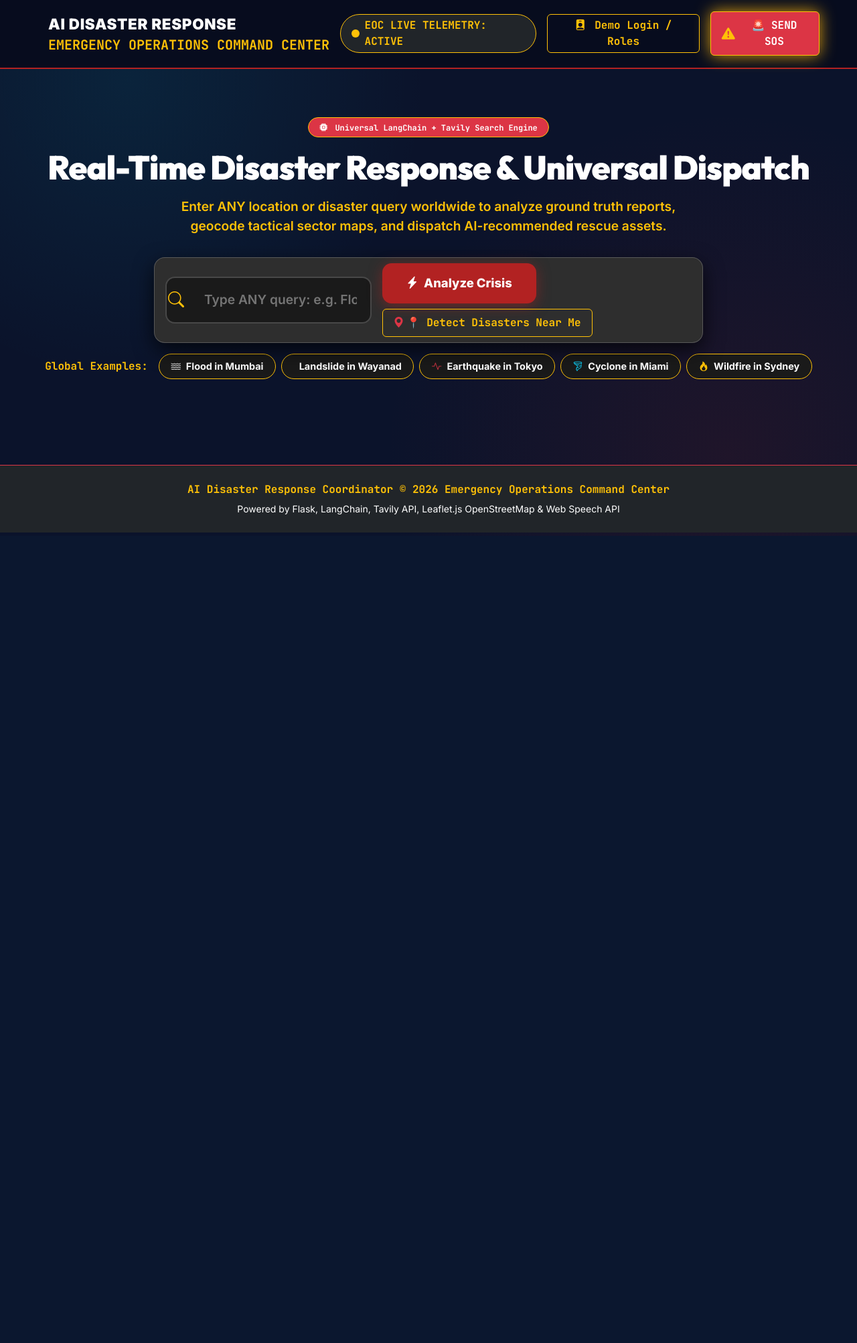
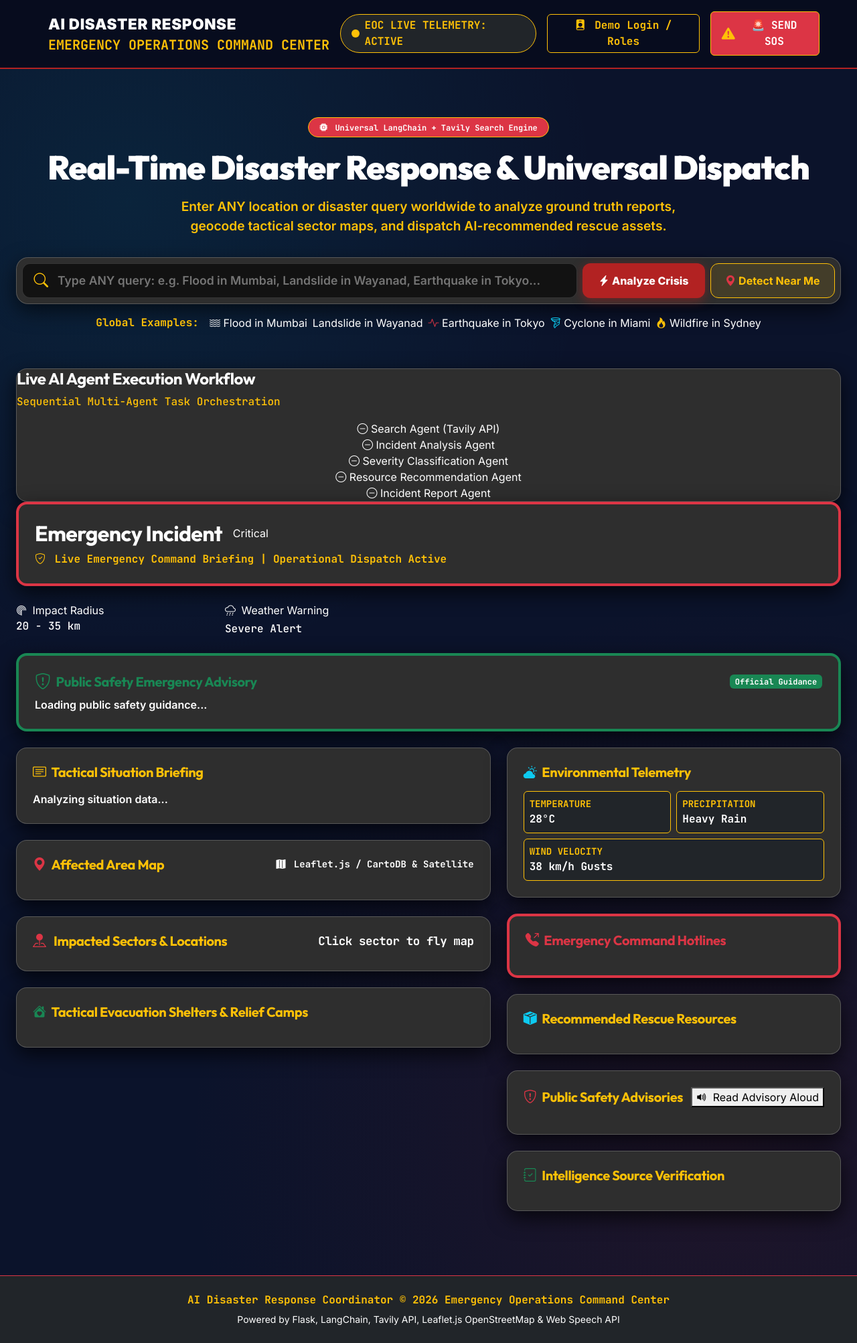
Before and after one commit to Vaibhavi0106/AI-Disaster-Response-Coordinator, a Flask app: page / in a window 1280 px wide. Shown: the whole page at 67% size. Before the commit the page ends 800 px from the top, so only its background shows below. Run offline with Flask 3, Linux system fonts and the light colour scheme.

Commit message:
Fix search bar layout alignment, button heights, and icon rendering

```diff
--- a/static/css/style.css
+++ b/static/css/style.css
@@ -117,61 +117,103 @@ h1, h2, h3, h4, h5, h6, .brand-text {
 
 /* Search Bar */
 .search-box-container {
-  max-width: 820px;
+.search-box-container {
+  max-width: 960px;
   margin: 0 auto;
 }
 
-.search-input-group {
+.search-input-wrapper {
+  border-radius: 18px;
+  border: 1px solid var(--border-contrast);
+  box-shadow: 0 10px 30px rgba(0, 0, 0, 0.6);
+}
+
+.search-field-container {
   position: relative;
   display: flex;
   align-items: center;
+  width: 100%;
 }
 
 .search-input {
-  background: #1a1a1a;
-  border: 2px solid var(--border-contrast);
+  background: #121212;
+  border: 1px solid rgba(255, 255, 255, 0.15);
   color: #ffffff;
-  border-radius: 14px;
-  padding: 1.15rem 1.25rem 1.15rem 3.5rem;
-  font-size: 1.2rem;
+  border-radius: 12px;
+  padding: 0.85rem 1rem 0.85rem 3.25rem;
+  font-size: 1.1rem;
   font-weight: 600;
   width: 100%;
+  height: 52px;
   transition: all 0.3s ease;
 }
 
 .search-input:focus {
   outline: none;
-  background: #111111;
+  background: #0a0a0a;
   border-color: var(--accent-yellow);
-  box-shadow: 0 0 25px rgba(255, 193, 7, 0.35);
+  box-shadow: 0 0 20px rgba(255, 193, 7, 0.3);
   color: #ffffff;
 }
 
 .search-icon-inside {
   position: absolute;
-  left: 1.25rem;
-  font-size: 1.5rem;
+  left: 1.1rem;
+  font-size: 1.35rem;
   color: var(--accent-yellow);
   pointer-events: none;
+  z-index: 2;
 }
 
 .btn-analyze {
   background: var(--primary-red);
   color: #ffffff;
   font-weight: 800;
-  font-size: 1.15rem;
-  padding: 1rem 2.25rem;
-  border-radius: 14px;
+  font-size: 1rem;
+  padding: 0 1.5rem;
+  height: 52px;
+  border-radius: 12px;
   border: none;
   cursor: pointer;
+  display: inline-flex;
+  align-items: center;
+  justify-content: center;
   transition: all 0.25s ease;
-  box-shadow: 0 4px 20px rgba(178, 34, 34, 0.5);
+  box-shadow: 0 4px 15px rgba(178, 34, 34, 0.5);
 }
 
 .btn-analyze:hover {
   background: #d32f2f;
   transform: translateY(-2px);
-  box-shadow: 0 8px 25px rgba(211, 47, 47, 0.7);
+  box-shadow: 0 6px 20px rgba(211, 47, 47, 0.7);
+}
+
+.btn-detect-nearby {
+  background: rgba(255, 193, 7, 0.1);
+  color: var(--accent-yellow);
+  border: 1px solid var(--accent-yellow);
+  font-weight: 700;
+  font-size: 1rem;
+  padding: 0 1.35rem;
+  height: 52px;
+  border-radius: 12px;
+  cursor: pointer;
+  display: inline-flex;
+  align-items: center;
+  justify-content: center;
+  transition: all 0.25s ease;
+  font-family: var(--font-mono);
+}
+
+.btn-detect-nearby:hover {
+  background: var(--accent-yellow);
+  color: #000000;
+  box-shadow: 0 4px 18px rgba(255, 193, 7, 0.4);
+  transform: translateY(-2px);
+}
+
+.btn-detect-nearby:hover i {
+  color: #000000 !important;
 }
 
 /* Scenario Pills */
--- a/templates/index.html
+++ b/templates/index.html
@@ -77,17 +77,17 @@
 
             <!-- Search Bar -->
             <div class="search-box-container mb-3">
-                <div class="search-input-group glass-panel p-2 flex-column flex-md-row gap-2">
-                    <div class="d-flex align-items-center flex-grow-1 px-2">
-                        <i class="bi bi-search search-icon-inside me-2"></i>
-                        <input type="text" id="disasterQuery" class="search-input w-100" placeholder="Type ANY query: e.g. Flood in Mumbai, Landslide in Wayanad, Earthquake in Tokyo, Wildfire in Sydney..." autocomplete="off">
+                <div class="search-input-wrapper glass-panel p-2 d-flex flex-column flex-lg-row align-items-stretch align-items-lg-center gap-2">
+                    <div class="search-field-container flex-grow-1">
+                        <i class="bi bi-search search-icon-inside"></i>
+                        <input type="text" id="disasterQuery" class="search-input" placeholder="Type ANY query: e.g. Flood in Mumbai, Landslide in Wayanad, Earthquake in Tokyo..." autocomplete="off">
                     </div>
-                    <div class="d-flex gap-2 flex-wrap">
+                    <div class="d-flex align-items-center gap-2">
                         <button id="searchBtn" class="btn-analyze text-nowrap">
                             <i class="bi bi-lightning-charge-fill me-1"></i> Analyze Crisis
                         </button>
-                        <button id="detectNearbyBtn" class="btn btn-outline-warning font-mono fw-bold text-nowrap px-3 py-2 d-flex align-items-center gap-1">
-                            <i class="bi bi-geo-alt-fill text-danger fs-6"></i> 📍 Detect Disasters Near Me
+                        <button id="detectNearbyBtn" class="btn-detect-nearby text-nowrap">
+                            <i class="bi bi-geo-alt-fill text-danger me-1"></i> Detect Near Me
                         </button>
                     </div>
                 </div>
```
